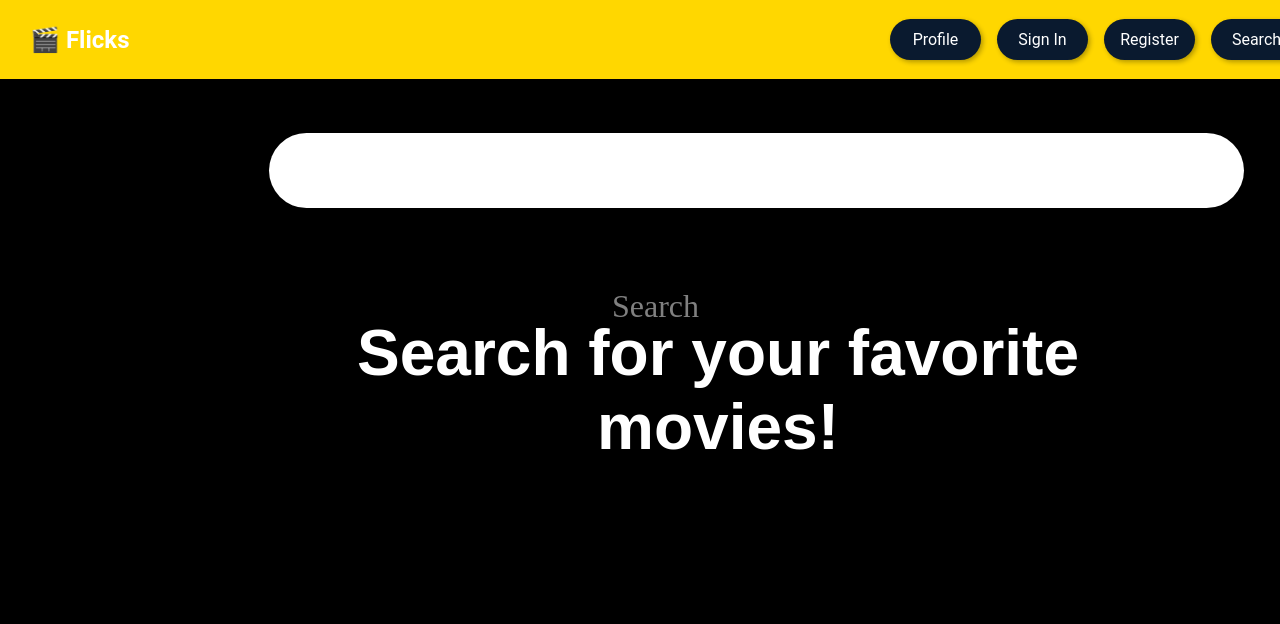
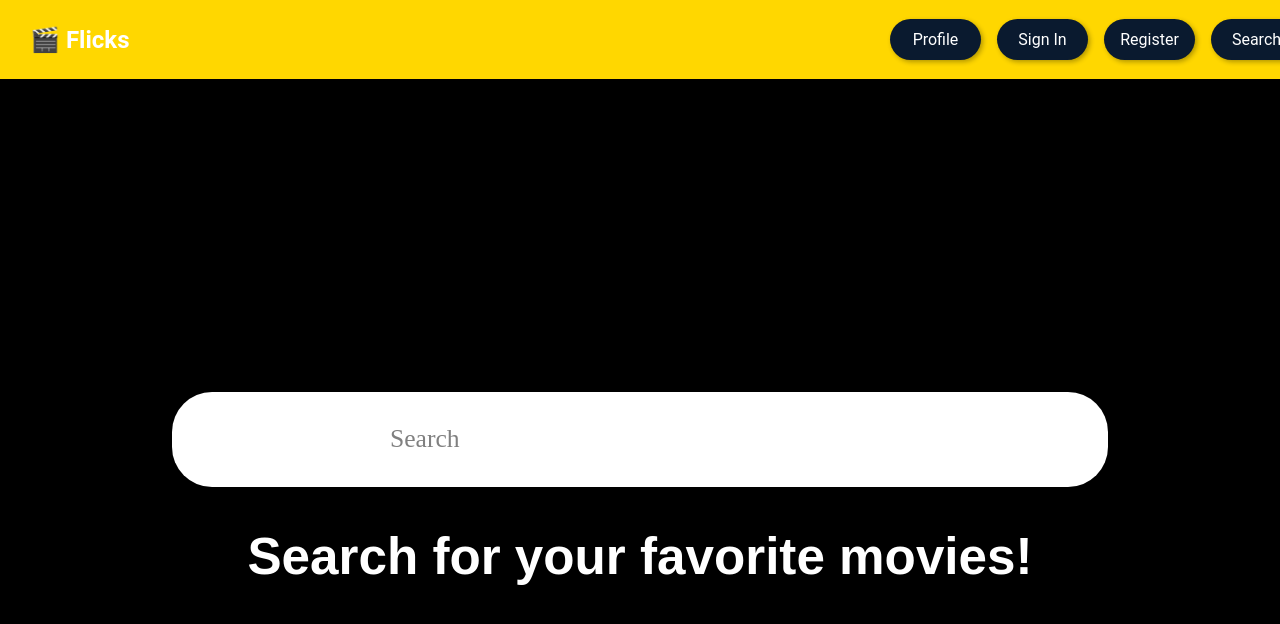
Before and after one commit to JScodesconcise/Flicks, a React (Create React App) app in the folder flicks/: page / in a window 1280 px wide. Shown: the top 624 px of the page. Built offline with nearby package versions, Linux system fonts and the light colour scheme.

Commit message:
Update SearchPage.css

```diff
--- a/flicks/src/styling/SearchPage.css
+++ b/flicks/src/styling/SearchPage.css
@@ -1,60 +1,55 @@
-/* Ensure Page Content is Centered */
+/* Ensure Full-Page Layout */
 .search-page {
   display: flex;
   flex-direction: column;
   align-items: center;
-  justify-content: flex-start;
+  justify-content: center;
   background-color: black;
   color: white;
   min-height: 100vh;
-  padding-top: 100px; /* Prevent overlap with navbar */
+  padding-top: 120px; /* Push content down below navbar */
 }
 
 /* Title: "Search for your favorite movies!" */
 .section-title {
   font-family: 'Bebas Neue', sans-serif;
-  font-size: 64px;
+  font-size: 4vw; /* Scale text dynamically */
   text-align: center;
-  width: 898px; /* Match Figma */
-  height: 90px; /* Match Figma */
-  position: absolute;
-  top: 263px; /* Position per Figma */
-  left: 269px;
+  width: 80%; /* Make width flexible */
+  max-width: 900px; /* Match Figma width */
+  margin-top: 20px;
 }
 
 /* Search Bar Container */
 .search-container {
-  width: 935.45px; /* Match Figma */
+  display: flex;
+  align-items: center;
+  justify-content: center;
+  width: 70vw; /* Scales with screen width */
+  max-width: 935px; /* Match Figma width */
   height: 75px; /* Match Figma */
   background-color: white;
   border-radius: 40px; /* Optional: Rounded edges */
-  display: flex;
-  align-items: center;
-  justify-content: flex-start;
-  position: absolute;
-  top: 133px;
-  left: 269px;
-  padding: 0 20px;
+  margin: 20px auto; /* Center it */
+  padding: 10px 20px;
 }
 
 /* Search Input Field */
 .search-box {
   font-family: 'Playfair Display', serif;
-  font-size: 32px;
-  width: 491px; /* Match Figma */
-  height: 29px; /* Match Figma */
+  font-size: 2vw; /* Scale dynamically */
+  width: 100%;
+  max-width: 500px; /* Limit width */
+  height: 100%;
   border: none;
   outline: none;
   color: black;
   background: none;
-  position: absolute;
-  top: 158px;
-  left: 341px;
 }
 
 /* Placeholder Text */
 .search-box::placeholder {
   color: gray;
   font-family: 'Playfair Display', serif;
-  font-size: 32px;
+  font-size: 2vw;
 }
```
